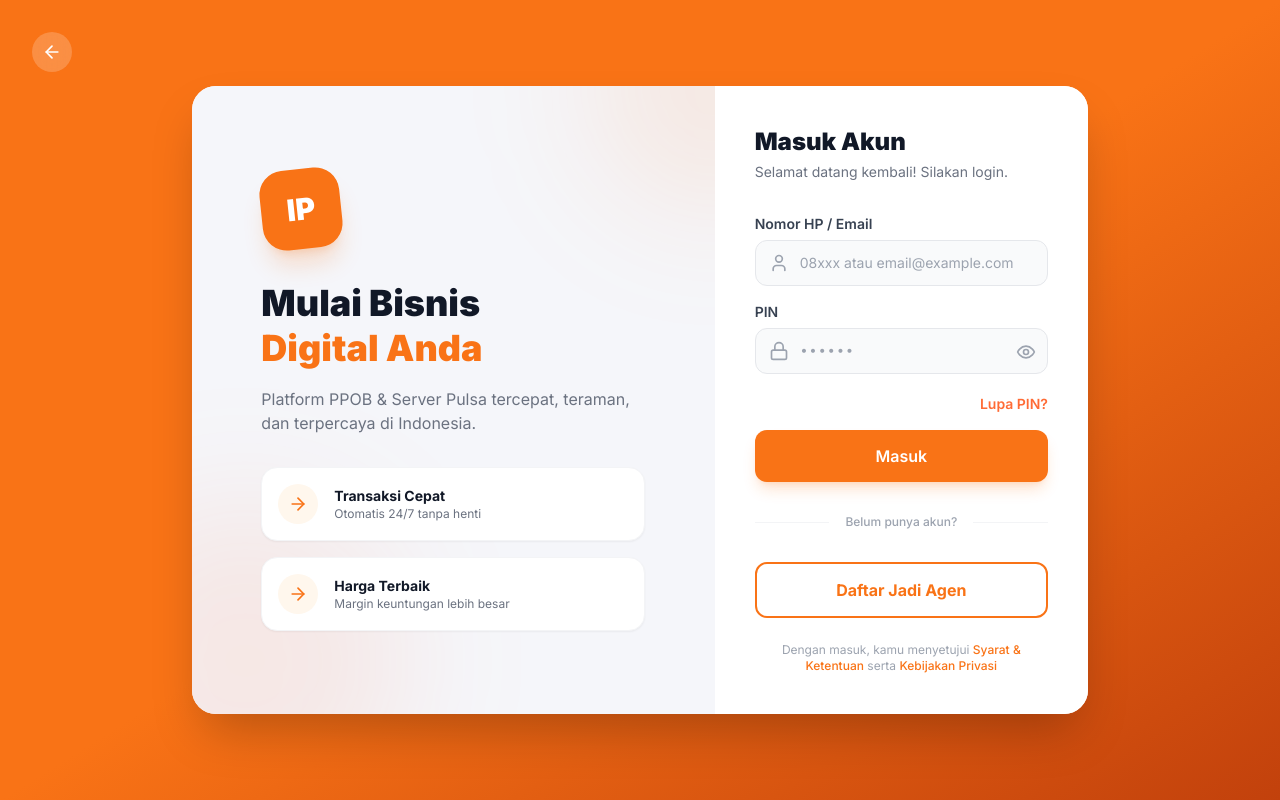
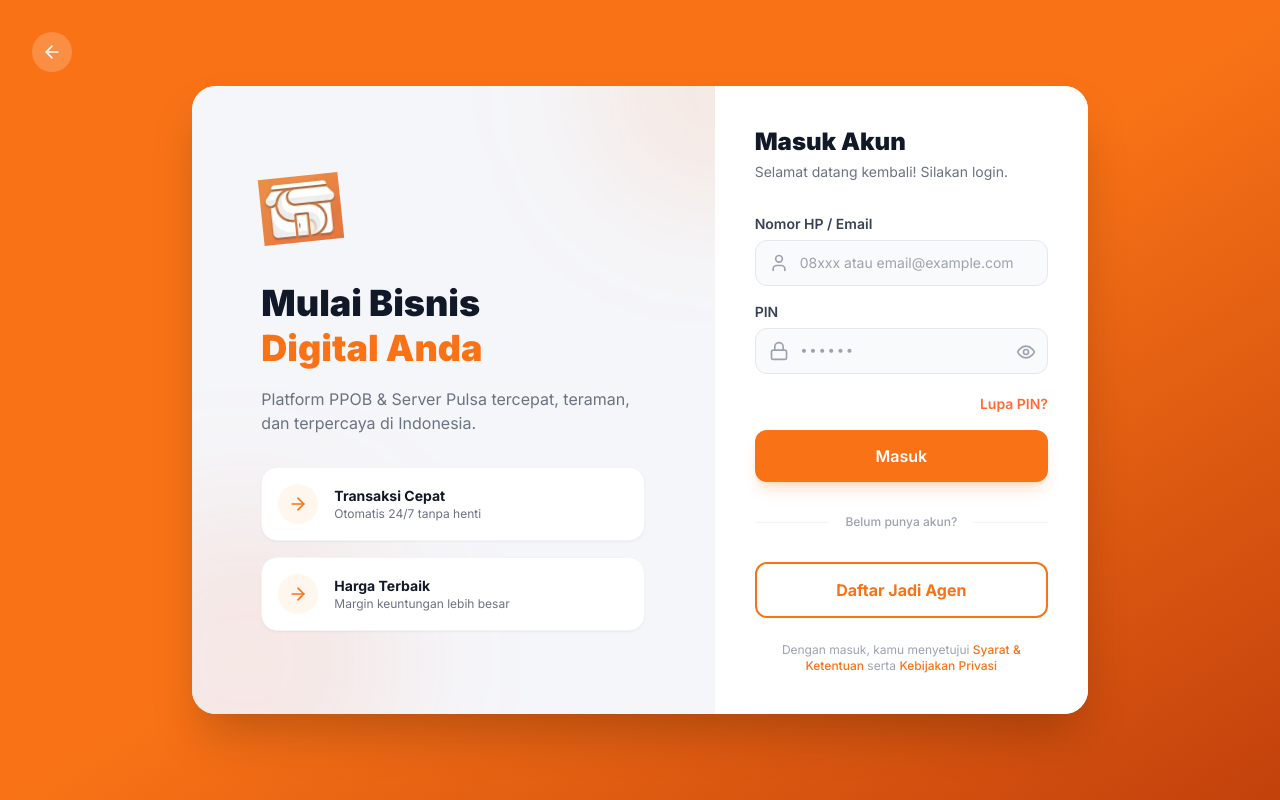
Before and after one commit to nouvalrizqy05-ui/inovipay, a Next.js app: page /auth/login in a window 1280 px wide. Built offline with nearby package versions, Linux system fonts and the light colour scheme; no server answers.

Commit message:
fix: replace IP logo placeholder in auth pages

```diff
--- a/src/app/auth/login/page.tsx
+++ b/src/app/auth/login/page.tsx
@@ -55,8 +55,8 @@
           <div className="absolute bottom-0 left-0 w-80 h-80 bg-[#FF6B35]/10 rounded-full blur-3xl translate-y-1/3 -translate-x-1/3 group-hover:scale-110 transition-transform duration-700" />
 
           <div className="relative z-10 w-full max-w-sm">
-            <div className="w-20 h-20 bg-[#F97316] rounded-3xl flex items-center justify-center mb-8 shadow-xl shadow-[#F97316]/20 text-white font-black text-3xl transform -rotate-6">
-              IP
+            <div className="w-20 h-20 flex items-center justify-center mb-8 transform -rotate-6">
+              <img src="/logo-orange.png" alt="InoviStore Logo" className="w-full h-full object-contain" />
             </div>
             <h1 className="text-4xl font-black text-gray-900 mb-4 leading-tight">Mulai Bisnis<br/><span className="text-[#F97316]">Digital Anda</span></h1>
             <p className="text-gray-500 mb-8">Platform PPOB & Server Pulsa tercepat, teraman, dan terpercaya di Indonesia.</p>
@@ -84,8 +84,8 @@
         <div className="w-full lg:col-span-5 relative z-10">
           {/* Header Mobile */}
           <div className="text-center py-10 px-6 lg:hidden">
-            <div className="w-20 h-20 bg-white/20 rounded-3xl flex items-center justify-center mx-auto mb-4 shadow-lg">
-              <span className="text-white font-black text-3xl">IP</span>
+            <div className="w-20 h-20 flex items-center justify-center mx-auto mb-4">
+              <img src="/logo-transparent.png" alt="InoviStore Logo" className="w-full h-full object-contain drop-shadow-xl" />
             </div>
             <h1 className="text-3xl font-black text-white">InoviStore</h1>
             <p className="text-orange-100 text-sm mt-1">Platform PPOB & Server Pulsa</p>
--- a/src/app/auth/register/page.tsx
+++ b/src/app/auth/register/page.tsx
@@ -103,8 +103,8 @@
         <div className="hidden lg:flex lg:col-span-5 bg-[#F97316] flex-col items-center justify-center p-12 relative overflow-hidden text-white">
           <div className="absolute top-0 left-0 w-full h-full bg-[url('https://www.transparenttextures.com/patterns/cubes.png')] opacity-10" />
           <div className="relative z-10 w-full text-center">
-            <div className="w-24 h-24 bg-white/20 backdrop-blur-md rounded-3xl flex items-center justify-center mx-auto mb-8 shadow-xl">
-              <span className="text-white font-black text-4xl">IP</span>
+            <div className="w-24 h-24 flex items-center justify-center mx-auto mb-8">
+              <img src="/logo-orange.png" alt="InoviStore Logo" className="w-full h-full object-contain" />
             </div>
             <h1 className="text-3xl font-black mb-4">Bergabung Bersama Kami</h1>
             <p className="text-orange-100 text-sm mb-8 leading-relaxed">Jadilah agen InoviStore dan mulai usaha digitalmu sekarang. Transaksi mudah, margin menguntungkan!</p>
@@ -130,8 +130,8 @@
         <div className="w-full lg:col-span-7 relative z-10 h-full max-h-[90vh] overflow-y-auto custom-scrollbar">
           {/* Header mobile */}
           <div className="text-center py-8 px-6 lg:hidden">
-            <div className="w-16 h-16 bg-white/20 rounded-2xl flex items-center justify-center mx-auto mb-4">
-              <span className="text-white font-black text-2xl">IP</span>
+            <div className="w-16 h-16 flex items-center justify-center mx-auto mb-4">
+              <img src="/logo-transparent.png" alt="InoviStore Logo" className="w-full h-full object-contain drop-shadow-xl" />
             </div>
             <h1 className="text-2xl font-black text-white">Daftar Agen</h1>
             <p className="text-orange-100 text-sm mt-1">Mulai usaha digital dari rumah</p>
--- a/src/app/auth/verify-otp/page.tsx
+++ b/src/app/auth/verify-otp/page.tsx
@@ -47,8 +47,8 @@
         <div className="hidden lg:flex lg:col-span-7 bg-gray-50 flex-col items-center justify-center p-12 relative overflow-hidden">
           <div className="absolute inset-0 bg-[#F97316]/5 backdrop-blur-3xl z-0" />
           <div className="relative z-10 text-center">
-            <div className="w-20 h-20 bg-[#F97316] rounded-3xl flex items-center justify-center mx-auto mb-6 shadow-lg shadow-[#F97316]/30 text-white font-black text-3xl">
-              IP
+            <div className="w-20 h-20 flex items-center justify-center mx-auto mb-6">
+              <img src="/logo-orange.png" alt="InoviStore Logo" className="w-full h-full object-contain" />
             </div>
             <h1 className="text-3xl font-black text-gray-900 mb-4">Verifikasi OTP</h1>
             <p className="text-gray-500 max-w-md mx-auto">Satu langkah lagi untuk memulai bisnis digital Anda. Masukkan kode yang dikirim ke WhatsApp Anda.</p>
@@ -59,8 +59,8 @@
         <div className="w-full lg:col-span-5 relative z-10">
           {/* Header Mobile */}
           <div className="text-center py-8 px-6 lg:hidden">
-            <div className="w-16 h-16 bg-white/20 rounded-2xl flex items-center justify-center mx-auto mb-4">
-              <span className="text-white font-black text-2xl">IP</span>
+            <div className="w-16 h-16 flex items-center justify-center mx-auto mb-4">
+              <img src="/logo-transparent.png" alt="InoviStore Logo" className="w-full h-full object-contain drop-shadow-xl" />
             </div>
             <h1 className="text-2xl font-black text-white">Verifikasi Akun</h1>
             <p className="text-orange-100 text-sm mt-1">Cek kode OTP di WhatsApp Anda</p>
```
